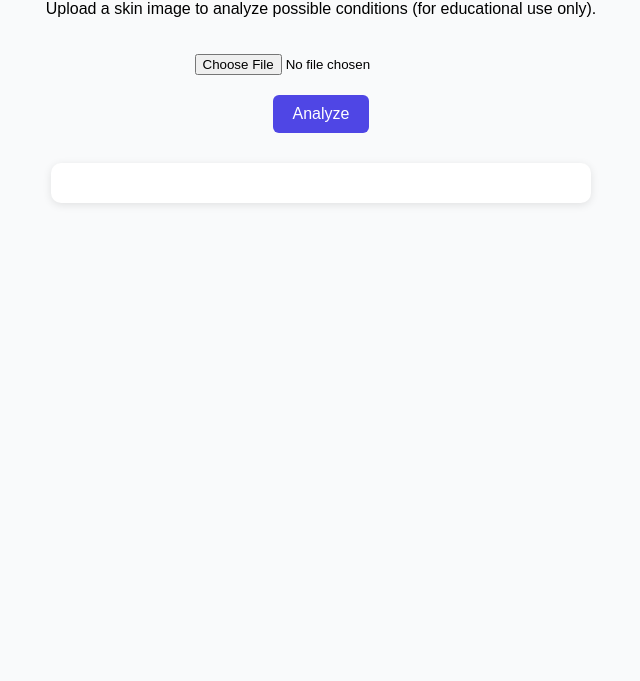
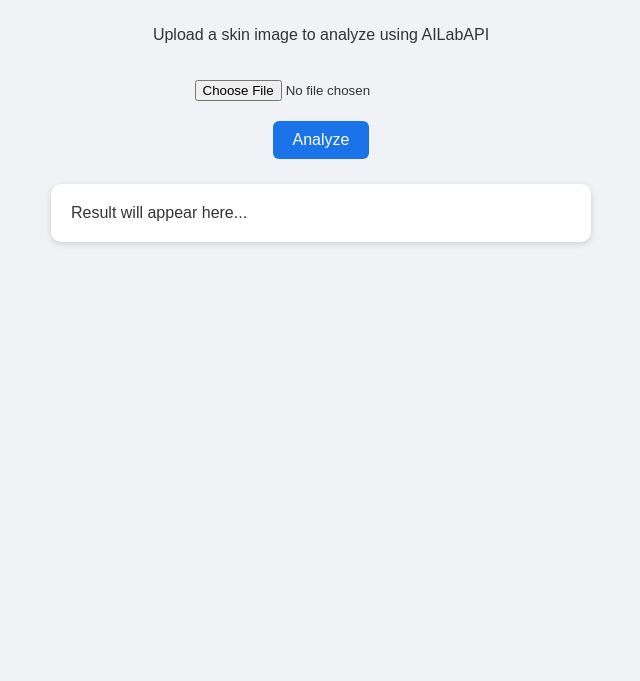
Before and after one commit to Guruvel-Creativities/Medical-Disease-Advisor, a plain HTML site: page index.html in a window 1280 px wide. Shown: the part 119-800 px from the top of the page, without its empty margins (319-959 px from the left). Drawn offline with Linux system fonts and the light colour scheme.

Commit message:
Update index.html

```diff
--- a/index.html
+++ b/index.html
@@ -3,113 +3,104 @@
 <head>
   <meta charset="UTF-8" />
   <meta name="viewport" content="width=device-width, initial-scale=1.0" />
-  <title>AI Skin Disease Detector</title>
+  <title>Skin Disease Detection | AILabAPI</title>
   <style>
     body {
       font-family: Arial, sans-serif;
-      background: #f9fafb;
-      text-align: center;
-      padding: 30px;
+      background: #f0f2f5;
+      color: #333;
+      display: flex;
+      flex-direction: column;
+      align-items: center;
+      padding: 40px;
     }
     h1 {
-      color: #2b2b2b;
+      color: #1a73e8;
     }
     input[type="file"] {
-      margin-top: 20px;
+      margin: 20px 0;
     }
     button {
-      margin-top: 20px;
+      background-color: #1a73e8;
+      color: white;
+      border: none;
       padding: 10px 20px;
       font-size: 16px;
-      background: #4f46e5;
-      color: white;
-      border: none;
       border-radius: 6px;
       cursor: pointer;
     }
     button:hover {
-      background: #3730a3;
+      background-color: #0c56d0;
     }
-    #result {
-      margin-top: 30px;
-      background: white;
+    .result {
+      margin-top: 25px;
+      background: #fff;
+      padding: 20px;
       border-radius: 10px;
-      box-shadow: 0 2px 8px rgba(0,0,0,0.1);
-      padding: 20px;
+      box-shadow: 0 2px 6px rgba(0,0,0,0.15);
+      width: 90%;
       max-width: 500px;
-      margin-left: auto;
-      margin-right: auto;
-      text-align: left;
+      word-break: break-word;
     }
     img {
+      max-width: 300px;
+      border-radius: 10px;
       margin-top: 15px;
-      max-width: 100%;
-      border-radius: 10px;
-    }
-    .loader {
-      margin-top: 20px;
-      display: none;
     }
   </style>
 </head>
 <body>
-  <h1>🧠 AI Skin Disease Detector</h1>
-  <p>Upload a skin image to analyze possible conditions (for educational use only).</p>
+  <h1>🧴 Skin Disease Detection</h1>
+  <p>Upload a skin image to analyze using AILabAPI</p>
 
   <input type="file" id="imageInput" accept="image/*" />
-  <br>
-  <button onclick="analyzeImage()">Analyze</button>
+  <button onclick="analyzeSkin()">Analyze</button>
 
-  <div class="loader" id="loader">⏳ Analyzing...</div>
-  <div id="result"></div>
+  <div class="result" id="resultBox">Result will appear here...</div>
 
   <script>
-    const API_URL = "https://www.ailabapi.com/api/portrait/analysis/skin-disease-detection";
-    const API_KEY = "MI5p8nZOBDfhRUoqs1mpgBEfwNok8wHe2QK9uVHCqAkhvib3eZd7S65lYzR3WCQa"; // Replace with your AILab API Key
-
-    async function analyzeImage() {
-      const fileInput = document.getElementById('imageInput');
-      const loader = document.getElementById('loader');
-      const resultDiv = document.getElementById('result');
-      resultDiv.innerHTML = "";
+    async function analyzeSkin() {
+      const fileInput = document.getElementById("imageInput");
+      const resultBox = document.getElementById("resultBox");
 
       if (!fileInput.files.length) {
-        alert("Please select an image first!");
+        alert("Please upload an image first!");
         return;
       }
 
+      const file = fileInput.files[0];
       const formData = new FormData();
-      formData.append("image", fileInput.files[0]);
+      formData.append("image", file);
 
-      loader.style.display = "block";
+      resultBox.innerHTML = "🔍 Analyzing... Please wait...";
 
       try {
-        const response = await fetch(API_URL, {
+        const response = await fetch("https://api.ailabapi.com/api/portrait/analysis/skin-disease-detection", {
           method: "POST",
           headers: {
-            "AILab-API-Key": API_KEY
+            "ailabapi-api-key": "YOUR_API_KEY_HERE"  // ⬅️ Replace this
           },
           body: formData
         });
 
         const data = await response.json();
-        loader.style.display = "none";
+        console.log(data);
 
-        if (data && data.result) {
-          let html = `<h3>🩺 Analysis Result:</h3>`;
-          html += `<ul>`;
-          data.result.forEach(item => {
-            html += `<li><b>${item.name}</b> — Confidence: ${(item.score * 100).toFixed(2)}%</li>`;
-          });
-          html += `</ul>`;
-          resultDiv.innerHTML = html;
+        if (data.data && data.data.results_english) {
+          const results = data.data.results_english;
+          let output = `<h3>Analysis Result</h3>`;
+          output += `<p><strong>Image Type:</strong> ${data.data.image_type}</p>`;
+          output += `<ul>`;
+          for (let key in results) {
+            output += `<li>${key}: ${(results[key] * 100).toFixed(2)}%</li>`;
+          }
+          output += `</ul>`;
+          resultBox.innerHTML = output;
         } else {
-          resultDiv.innerHTML = `<p>❌ No result received. Check your API key or credits.</p>`;
+          resultBox.innerHTML = `<p style="color:red;">Error: ${JSON.stringify(data)}</p>`;
         }
-
-      } catch (error) {
-        loader.style.display = "none";
-        resultDiv.innerHTML = `<p>⚠️ Error: ${error.message}</p>`;
+      } catch (err) {
+        resultBox.innerHTML = `<p style="color:red;">Error: ${err.message}</p>`;
       }
     }
   </script>
```
